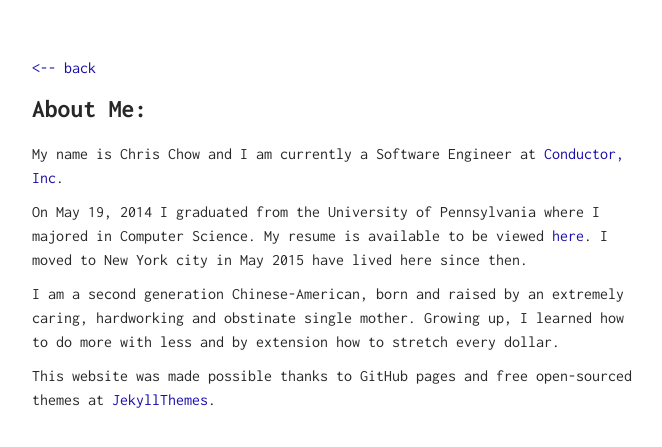
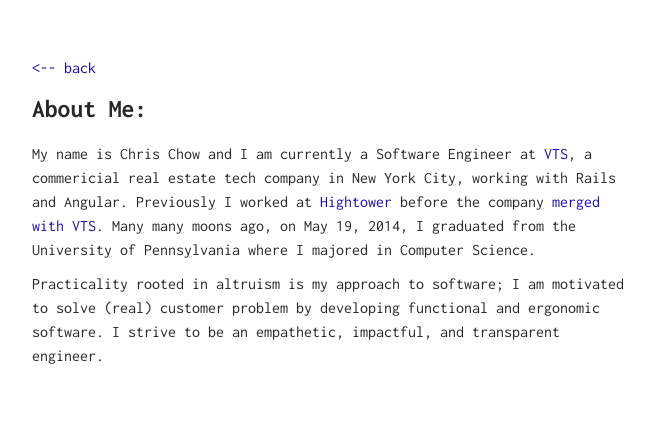
Before and after one commit to Kreispy/kreispy.github.io, a Jekyll site: the page built from about/index.md, in a window 1280 px wide. Shown: the top 447 px of the page, without its empty margins (308-970 px from the left). Built offline with Jekyll 4.4.1, drawn with Linux system fonts in a browser that asks for light colours.

Commit message:
Update index.md

```diff
--- a/about/index.md
+++ b/about/index.md
@@ -2,13 +2,6 @@
 layout: about
 ---
 
-My name is Chris Chow and I am currently a Software Engineer at [Conductor, Inc](http://www.conductor.com/).
+My name is Chris Chow and I am currently a Software Engineer at [VTS](https://www.vts.com/), a commericial real estate tech company in New York City, working with Rails and Angular. Previously I worked at [Hightower](https://www.gethightower.com/) before the company [merged with VTS](https://www.vts.com/in-the-news/vts-and-hightower-announce-strategic-merger). Many many moons ago, on May 19, 2014, I graduated from the University of Pennsylvania where I majored in Computer Science.
 
-On May 19, 2014 I graduated from the University of Pennsylvania where I majored in Computer Science.
-My resume is available to be viewed [here](https://dl.dropboxusercontent.com/u/35563338/christopher_chow_resume.pdf).
-I moved to New York city in May 2015 have lived here since then.
-
-I am a second generation Chinese-American, born and raised by an extremely caring, hardworking and obstinate single mother.
-Growing up, I learned how to do more with less and by extension how to stretch every dollar.
-
-This website was made possible thanks to GitHub pages and free open-sourced themes at [JekyllThemes](http://jekyllthemes.org/).
+Practicality rooted in altruism is my approach to software; I am motivated to solve (real) customer problem by developing functional and ergonomic software. I strive to be an empathetic, impactful, and transparent engineer.
```
